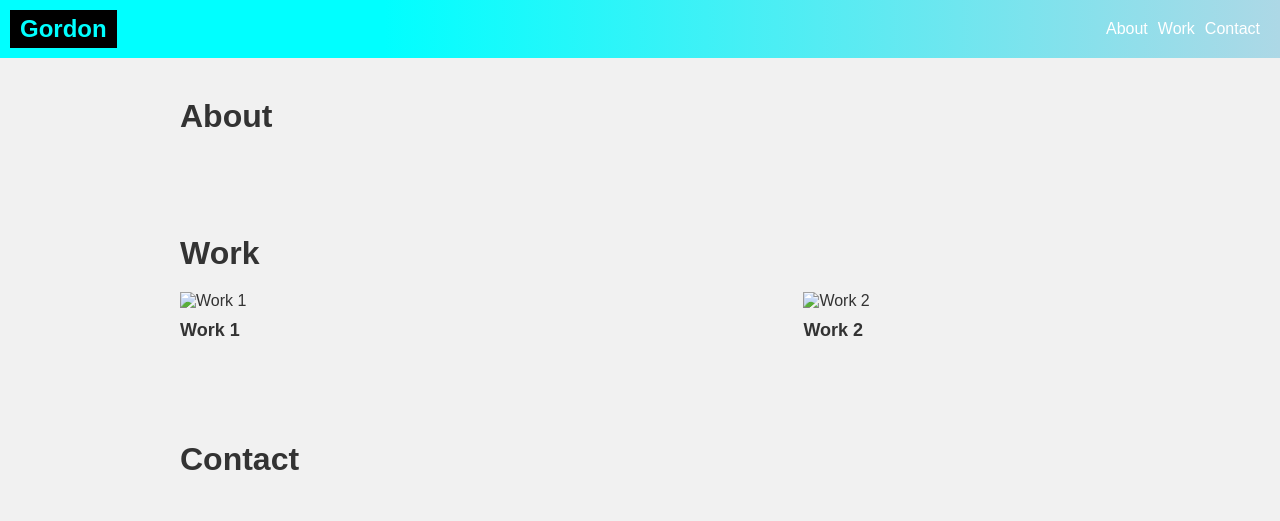
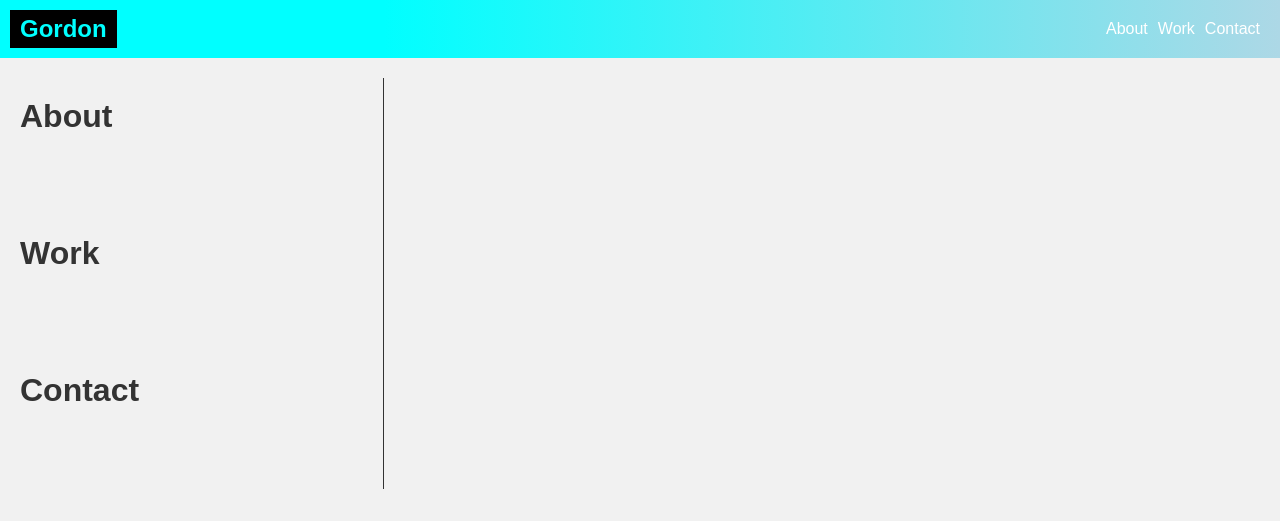
Before and after one commit to ChrisGordon888/Challenge2_ProfessionalPortfolioShowcase, a plain HTML site: page index.html in a window 1280 px wide. Drawn offline with Linux system fonts and the light colour scheme.

Commit message:
I have updated the main section to include a split page feature. Also I have added a line to show the separation from the headers and their respective content.

```diff
--- a/assets/css/style.css
+++ b/assets/css/style.css
@@ -75,6 +75,21 @@
     margin-top: 20px;
   }
 
+  .split-container {
+    display: flex;
+  }
+
+  .split-left {
+    flex-basis: 30%;
+    border-right: 1px solid #333; /* Vertical line separating headers and content */
+    padding-right: 20px; /* Spacing between the line and the headers */
+  }
+
+  .split-right {
+    flex-basis: 70%;
+    padding-left: 20px; /* Spacing between the line and the content */
+  }
+
   section {
     margin-bottom: 40px;
   }
@@ -84,49 +99,8 @@
     margin-bottom: 20px;
   }
 
-  section .content {
-    display: flex;
-    align-items: center;
-  }
-
-  .section-image {
-    width: 40%;
-    margin-right: 20px;
-  }
-
-  .section-text {
-    width: 60%;
-  }
-
-  /* Work section styles */
-  .work-gallery {
-    display: flex;
-    flex-wrap: wrap;
-    justify-content: space-between;
-  }
-
-  .work-item {
-    width: calc(33.33% - 10px);
+  .container {
     margin-bottom: 20px;
-  }
-
-  .work-item img {
-    width: 100%;
-  }
-
-  .work-item h3 {
-    margin-top: 10px;
-    font-size: 18px;
-  }
-
-  /* Contact section styles */
-  .contact-info {
-    display: flex;
-    align-items: center;
-  }
-
-  .contact-info i {
-    margin-right: 10px;
   }
 
   /* Responsive styles */
--- a/index.html
+++ b/index.html
@@ -23,40 +23,41 @@
     </header>
 
     <main>
+        <div class="split-container">
+          <div class="split-left">
             <section id="about">
               <div class="container">
                 <h2>About</h2>
-        <!-- Developer's name, photo, and description goes here -->
               </div>
             </section>
 
             <section id="work">
               <div class="container">
                 <h2>Work</h2>
-        <div class="work-gallery">
-          <div class="work-item">
-            <a href="#work1">
-              <img src="work1.jpg" alt="Work 1" class="work-image">
-              <h3 class="work-title">Work 1</h3>
-            </a>
-          </div>
-          <div class="work-item">
-            <a href="#work2">
-              <img src="work2.jpg" alt="Work 2" class="work-image">
-              <h3 class="work-title">Work 2</h3>
-            </a>
-          </div>
-          <!-- Additional work items go here -->
-        </div>
               </div>
             </section>
 
             <section id="contact">
               <div class="container">
                 <h2>Contact</h2>
-        <!-- Contact information and form goes here -->
               </div>
             </section>
+          </div>
+
+          <div class="split-right">
+            <div class="container">
+              <!-- Content for About section goes here -->
+            </div>
+
+            <div class="container">
+              <!-- Content for Work section goes here -->
+            </div>
+
+            <div class="container">
+              <!-- Content for Contact section goes here -->
+            </div>
+          </div>
+        </div>
       </main>
 
   <script src="/assets/javascript/index.js"></script>
```
Lines whose indentation alone changed are shown as unchanged.
